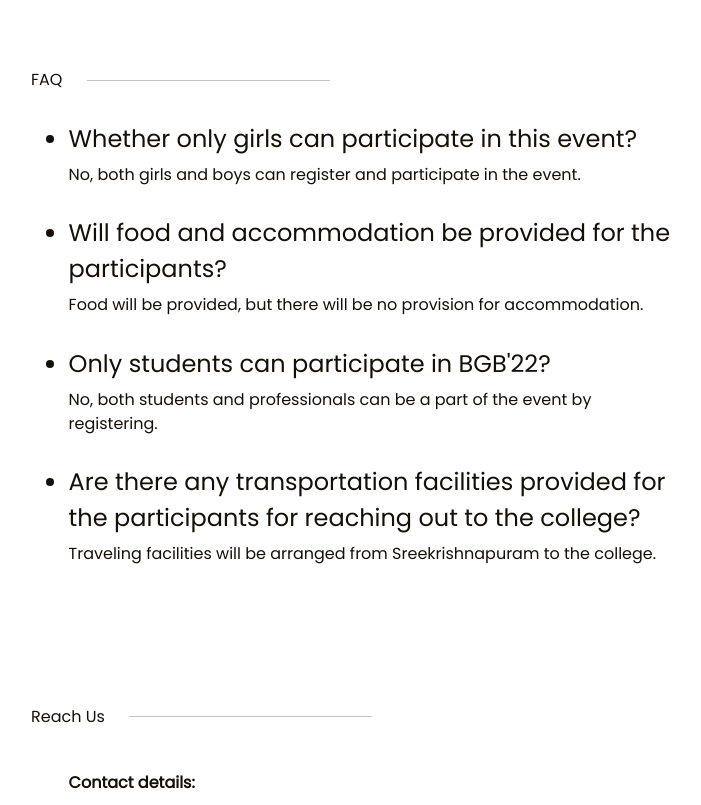
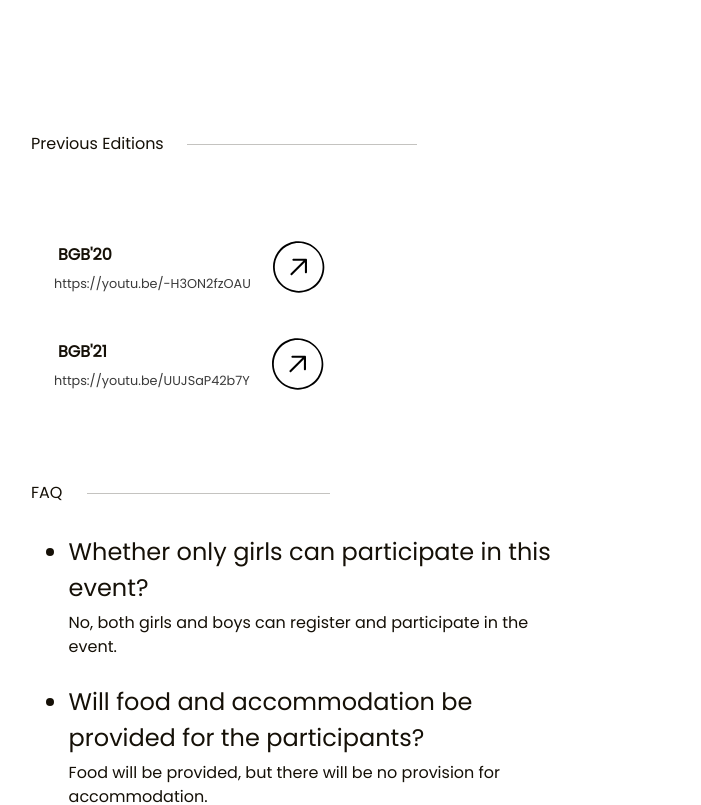
Before and after one commit to anima-regem/bgb, a React (Vite) app: page / in a window 1280 px wide. Shown: the part 3803-4608 px from the top of the page, without its empty margins (33-734 px from the left). Built offline with nearby package versions, Linux system fonts and the light colour scheme.

Commit message:
feat: previous editions

```diff
--- a/src/App.jsx
+++ b/src/App.jsx
@@ -6,6 +6,7 @@ import FAQ from "./components/Faq/FAQ";
 import Footer from "./components/Footer/Footer";
 import FooterSection from "./components/FooterSection/FooterSection";
 import HomeSection from "./components/HomeSection/HomeSection";
+import PrevEditions from "./components/PrevEditions/PrevEditions";
 import Speaker from "./components/Speaker/Speaker";
 
 function App() {
@@ -19,6 +20,7 @@ function App() {
         <About/>
         <Speaker/>
         <BottomSection/>
+        <PrevEditions/>
         <FAQ/>
         <FooterSection/>
         <Footer/>
--- a/src/components/Faq/FAQ.css
+++ b/src/components/Faq/FAQ.css
@@ -1,12 +1,27 @@
 .faq-list > li {
-  font-size: 1.5rem;
+  font-size: 1rem;
   padding-bottom: 1%;
 }
-
 .faq-list{
-    padding-bottom: 2%;
+  font-size: 0.8rem;
 }
 
-.faq-data{
-    max-width: 50%;
+.faq-list {
+  padding-bottom: 2%;
 }
+.faq-data {
+  max-width: 80%;
+}
+
+@media screen and (min-width: 790px) {
+  .faq-data {
+    max-width: 40%;
+  }
+  .faq-list > li {
+    font-size: 1.5rem;
+  }
+  .faq-list{
+    font-size: 1rem;
+  }
+
+}
--- a/src/components/FooterSection/FooterSection.css
+++ b/src/components/FooterSection/FooterSection.css
@@ -1,34 +1,18 @@
-.about-data{
+.about-data {
   text-align: right;
   font-size: 0.8em;
 }
-.about-section{
+.about-section {
   margin: 5%;
   display: flex;
   justify-content: flex-end;
 }
 
-.abt-heading{
+.abt-heading {
   font-size: 2.5em;
 }
 
-@media screen and (min-width:790px) {
-
-    .about-data{
-    text-align: right;
-    font-size: 1em;
-}
-.about-section{
-    display: flex;
-    justify-content: flex-end;
-}
-
-.abt-heading{
-    font-size: 4em;
-}
-
-}
-.ftr-section{
+.ftr-section {
   margin: 7%;
   margin-top: 0%;
   flex-wrap: wrap;
@@ -36,26 +20,47 @@
   justify-content: space-between;
 }
 
-
-.reach-card{
+.reach-card {
   width: 40rem;
   padding-top: 2%;
   line-height: 0.5rem;
 }
-.reach-head{
+.reach-head {
   font-size: 1em;
   font-weight: 700;
   margin-bottom: 5%;
 }
-.ftr-header{
-    margin-left: 5% ;
+.ftr-header {
+  margin-left: 5%;
   margin-bottom: 0%;
 }
-.sb-gec>hr{
+.sb-gec > hr {
   width: 20%;
-    margin-left:2%;
+  margin-left: 2%;
 }
-.sb-gec{
+.sb-gec {
   display: flex;
   align-items: center;
 }
+
+.contact-details {
+  font-size: 0.8rem;
+}
+
+@media screen and (min-width: 790px) {
+  .contact-details {
+    font-size: 1rem;
+  }
+  .about-data {
+    text-align: right;
+    font-size: 1em;
+  }
+  .about-section {
+    display: flex;
+    justify-content: flex-end;
+  }
+
+  .abt-heading {
+    font-size: 4em;
+  }
+}
--- /dev/null
+++ b/src/components/PrevEditions/PrevEditions.css
@@ -0,0 +1,29 @@
+.previous-editions {
+  margin: 5%;
+}
+
+.prev-card {
+  display: flex;
+  align-items: center;
+  margin-left: 2%;
+}
+
+.prev-img {
+  margin: 2%;
+}
+a {
+  text-decoration: none;
+  color: #3a3a3a;
+  font-size: 0.8rem;
+}
+
+.prev-head{
+    font-size: 1rem;
+    font-weight: 600;
+    margin: 2%;
+
+}
+.prv-header{
+    margin-bottom: 5%;
+
+}
--- /dev/null
+++ b/src/components/PrevEditions/PrevEditions.jsx
@@ -0,0 +1,42 @@
+import React from "react";
+import "./PrevEditions.css";
+import arrowImg from "../../assets/images/arrow.svg";
+
+const PrevEditions = () => {
+  return (
+    <div className="previous-editions">
+      <div className="prv-header">
+        <span className="sb-gec">
+          Previous Editions
+          <hr />
+        </span>
+      </div>
+      <div className="prev-abt">
+        <div className="prev-card">
+          <div className="prev-card-text">
+            <p className="prev-head">BGB'20</p>
+            <a href="https://youtu.be/-H3ON2fzOAU">
+              https://youtu.be/-H3ON2fzOAU
+            </a>
+          </div>
+          <div className="prev-img">
+            <img src={arrowImg} alt="" />
+          </div>
+        </div>
+        <div className="prev-card">
+          <div className="prev-card-text">
+            <p className="prev-head">BGB'21</p>
+            <a href="https://youtu.be/UUJSaP42b7Y">
+              https://youtu.be/UUJSaP42b7Y
+            </a>
+          </div>
+          <div className="prev-img">
+            <img src={arrowImg} alt="" />
+          </div>
+        </div>
+      </div>
+    </div>
+  );
+};
+
+export default PrevEditions;
```
Also changed, not shown: src/assets/images/arrow.svg (added). Lines whose indentation alone changed are shown as unchanged.
